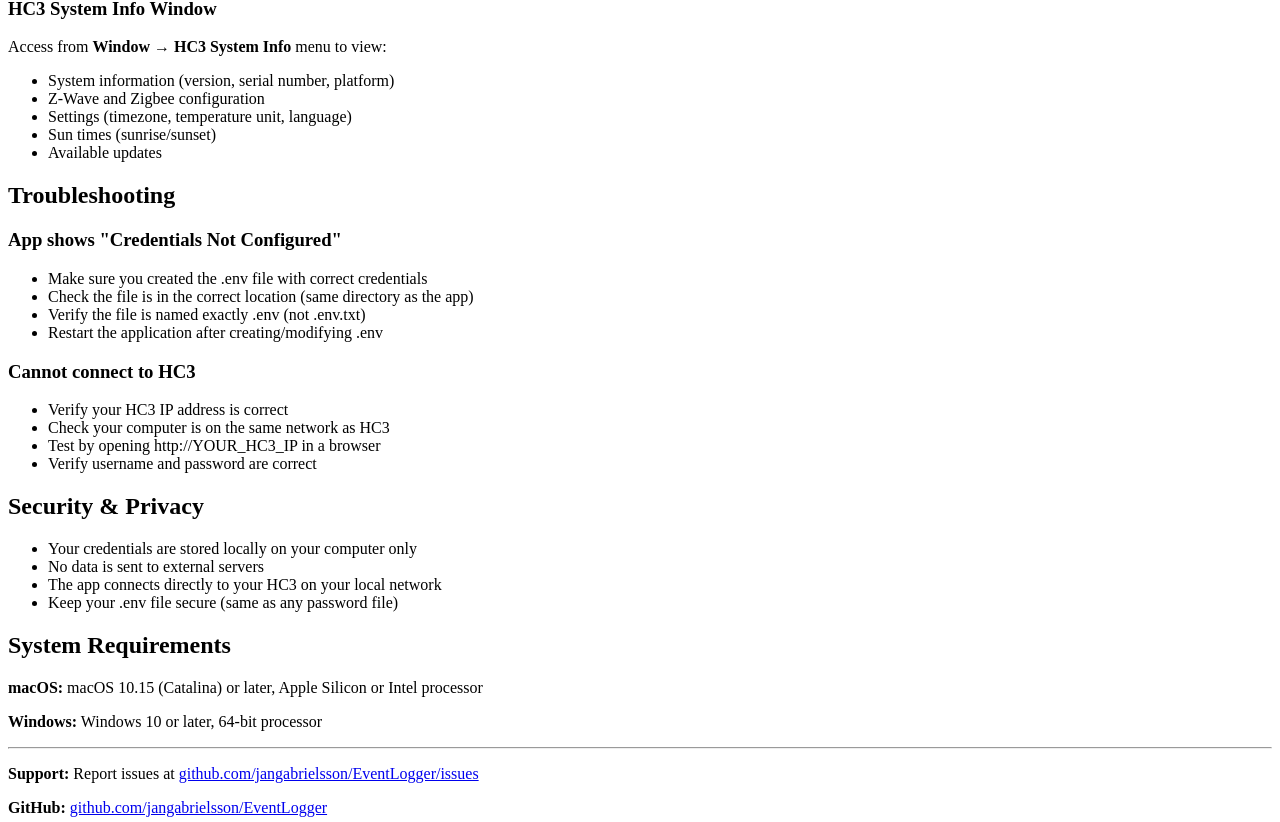
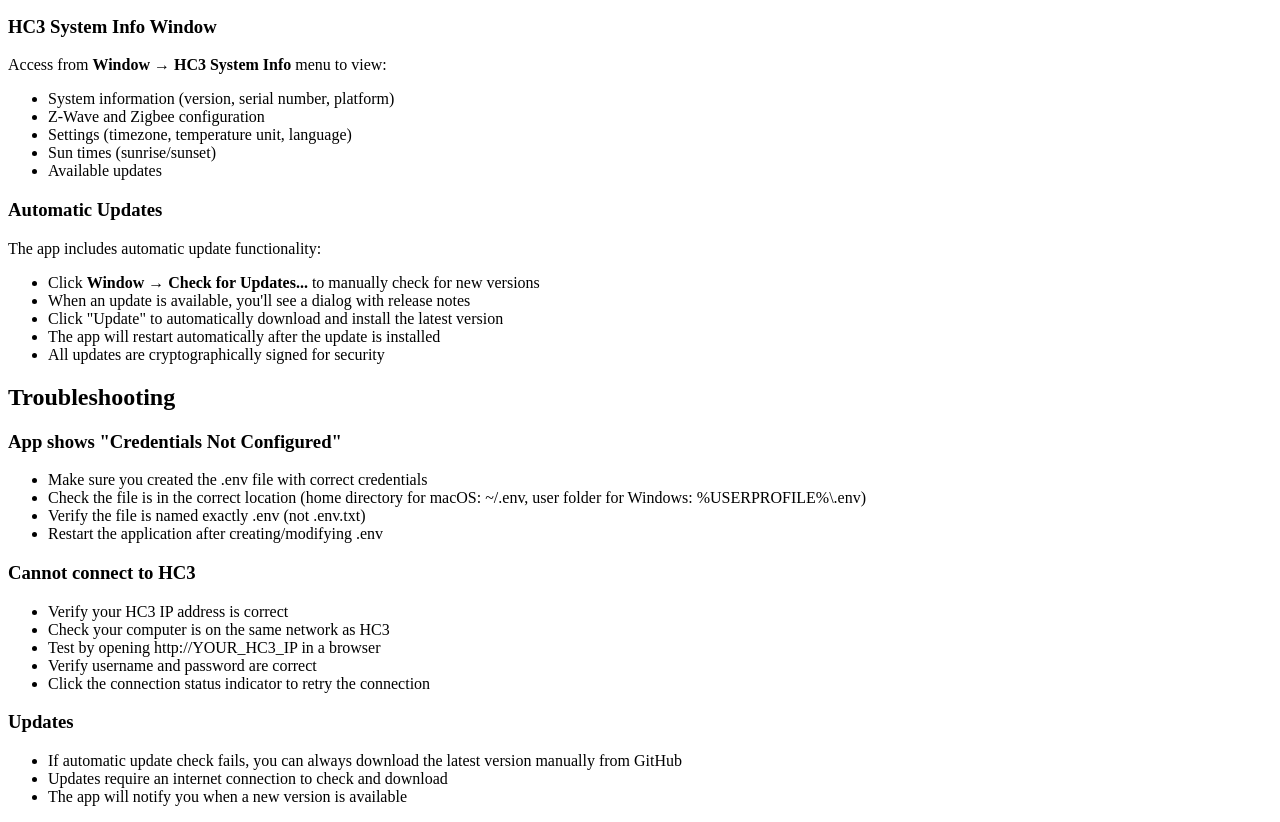
Before and after one commit to jangabrielsson/EventLogger, a plain HTML site: page docs/FORUM_POST.html in a window 1280 px wide. Shown: the part 1975-2797 px from the top of the page. Drawn offline with Linux system fonts and the light colour scheme.

Commit message:
docs: Update forum post with auto-update feature and improved troubleshooting

```diff
--- a/docs/FORUM_POST.html
+++ b/docs/FORUM_POST.html
@@ -23,6 +23,7 @@
         <ul>
             <li>Real-time event monitoring with live updates</li>
             <li>HC3 system information viewer</li>
+            <li>Automatic update checking and installation</li>
             <li>No CORS issues - native desktop app</li>
             <li>Fast and lightweight</li>
             <li>Secure local connection to your HC3</li>
@@ -134,12 +135,22 @@ Start-Process "C:\Program Files\HC3 Event Logger\HC3 Event Logger.exe"</pre>
             <li>Available updates</li>
         </ul>
 
+        <h3>Automatic Updates</h3>
+        <p>The app includes automatic update functionality:</p>
+        <ul>
+            <li>Click <strong>Window → Check for Updates...</strong> to manually check for new versions</li>
+            <li>When an update is available, you'll see a dialog with release notes</li>
+            <li>Click "Update" to automatically download and install the latest version</li>
+            <li>The app will restart automatically after the update is installed</li>
+            <li>All updates are cryptographically signed for security</li>
+        </ul>
+
         <h2>Troubleshooting</h2>
 
         <h3>App shows "Credentials Not Configured"</h3>
         <ul>
             <li>Make sure you created the .env file with correct credentials</li>
-            <li>Check the file is in the correct location (same directory as the app)</li>
+            <li>Check the file is in the correct location (home directory for macOS: ~/.env, user folder for Windows: %USERPROFILE%\.env)</li>
             <li>Verify the file is named exactly .env (not .env.txt)</li>
             <li>Restart the application after creating/modifying .env</li>
         </ul>
@@ -150,6 +161,14 @@ Start-Process "C:\Program Files\HC3 Event Logger\HC3 Event Logger.exe"</pre>
             <li>Check your computer is on the same network as HC3</li>
             <li>Test by opening http://YOUR_HC3_IP in a browser</li>
             <li>Verify username and password are correct</li>
+            <li>Click the connection status indicator to retry the connection</li>
+        </ul>
+
+        <h3>Updates</h3>
+        <ul>
+            <li>If automatic update check fails, you can always download the latest version manually from GitHub</li>
+            <li>Updates require an internet connection to check and download</li>
+            <li>The app will notify you when a new version is available</li>
         </ul>
 
         <h2>Security &amp; Privacy</h2>
```
